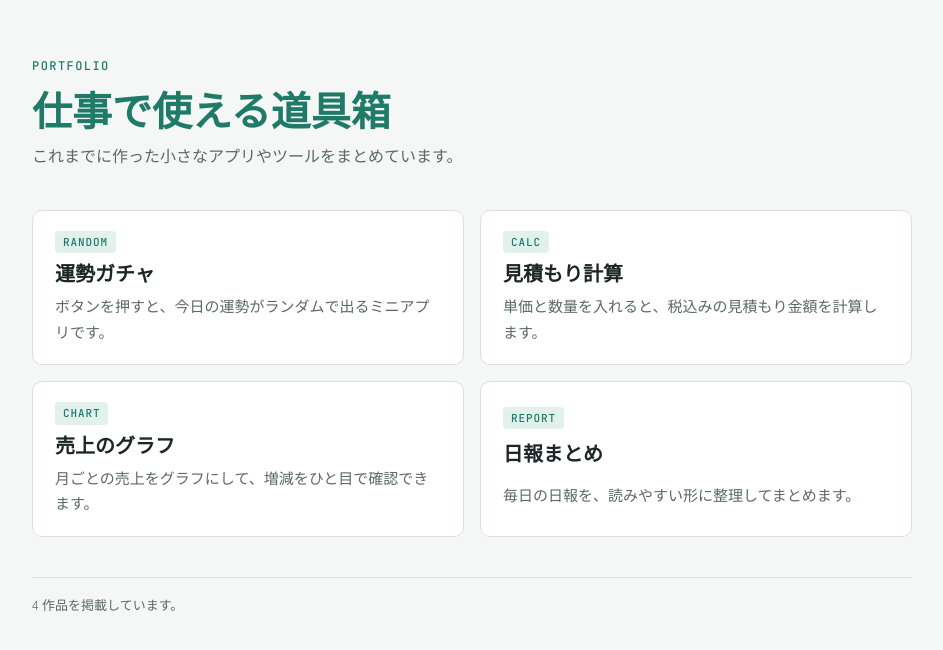
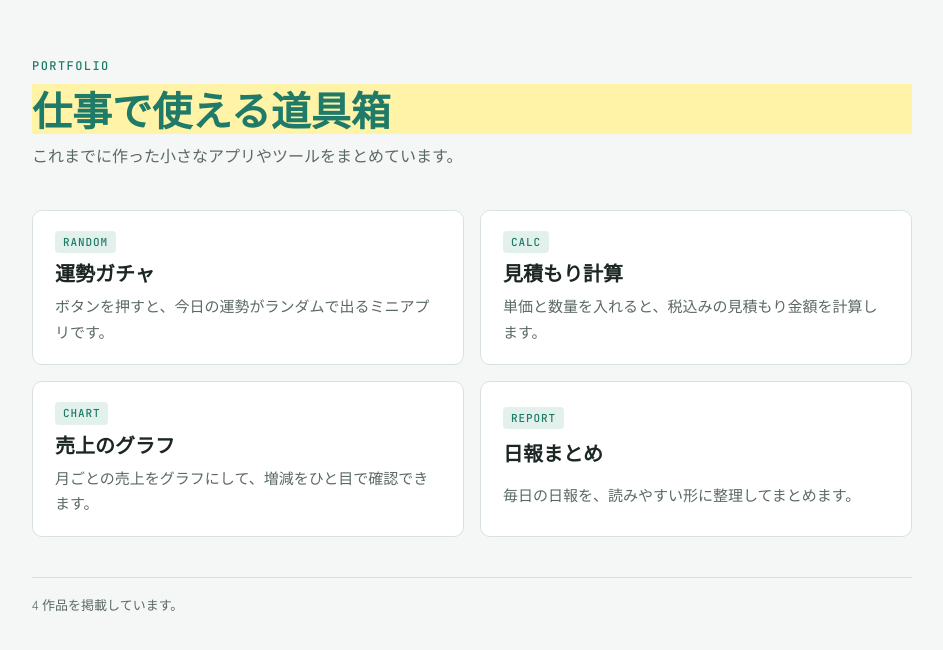
Before and after one commit to humiyan02/my-works, a plain HTML site: page public/index.html in a window 1280 px wide. Shown: the whole page, without its empty margins (168-1111 px from the left). Drawn offline with Linux system fonts and the light colour scheme.

Commit message:
見出しに黄色の背景を足す

```diff
--- a/public/index.html
+++ b/public/index.html
@@ -48,7 +48,7 @@
     font-family: var(--font-mono); font-size: 12px; letter-spacing: 0.12em;
     text-transform: uppercase; color: var(--accent); margin: 0;
   }
-  h1 { margin: 0; color: var(--accent); font-size: clamp(28px, 5vw, 40px); font-weight: 700; line-height: 1.25; text-wrap: balance; }
+  h1 { margin: 0; color: var(--accent); background: #fff3a8; font-size: clamp(28px, 5vw, 40px); font-weight: 700; line-height: 1.25; text-wrap: balance; }
   .lead { margin: 0; color: var(--muted); max-width: 36em; }
   .grid { list-style: none; margin: 0; padding: 0; display: grid; grid-template-columns: repeat(2, minmax(0, 1fr)); gap: 16px; }
   @media (max-width: 600px) { .grid { grid-template-columns: 1fr; } .wrap { padding-block: 40px 56px; } }
```
